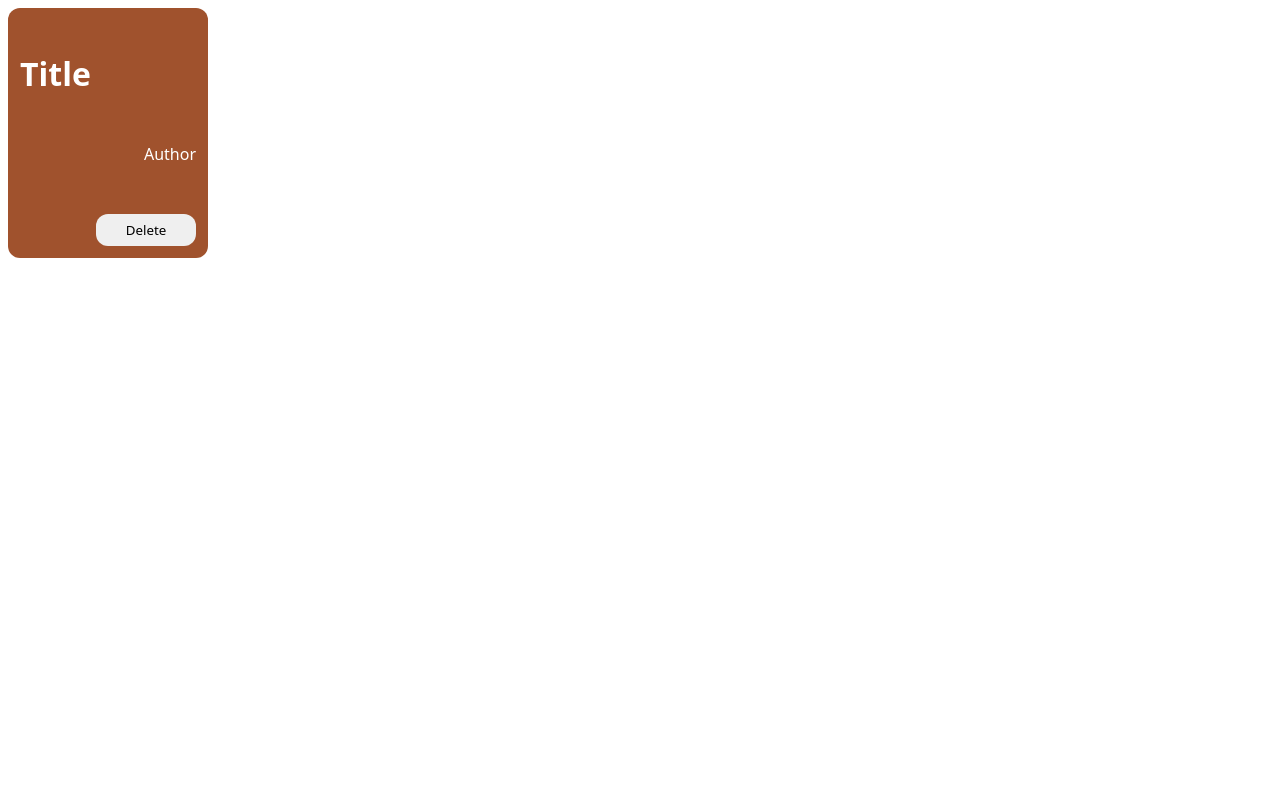
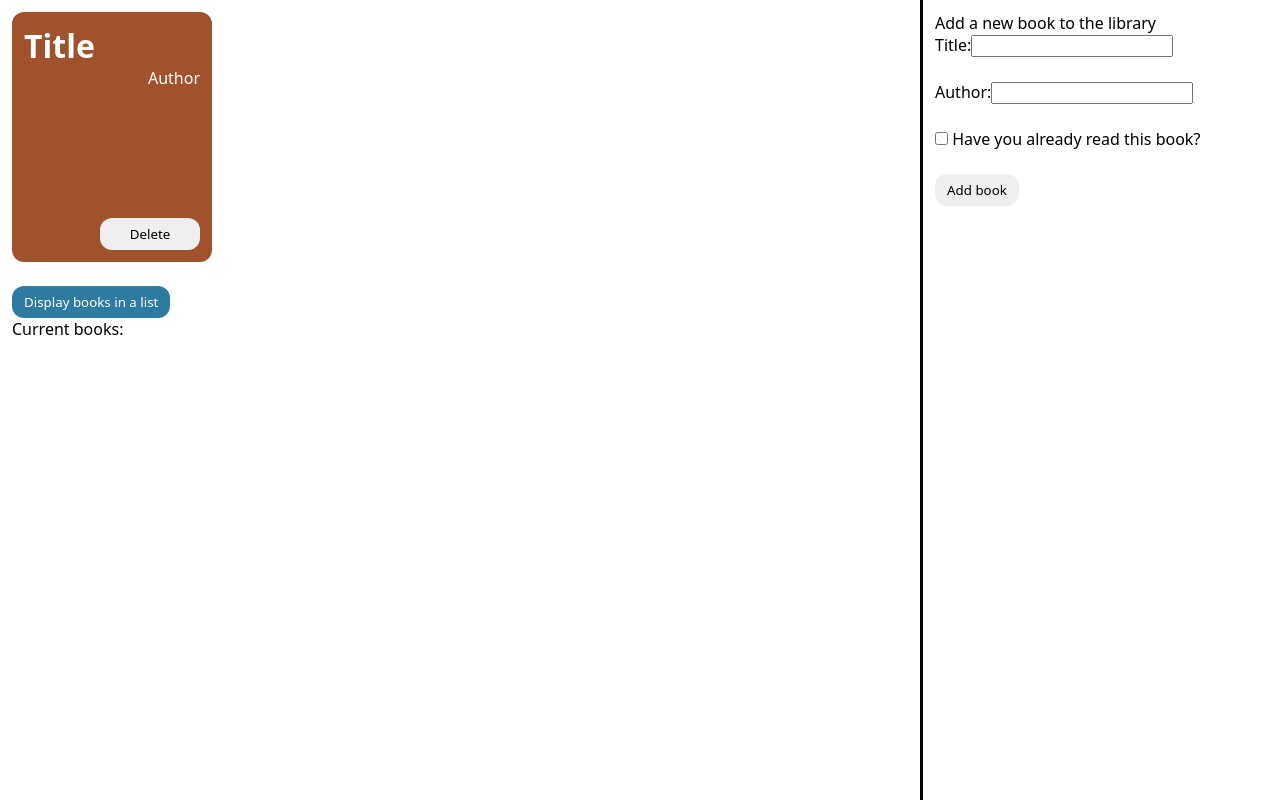
Before and after one commit to RNich5000/op-javascript-projects, a plain HTML site: page index.html in a window 1280 px wide. Drawn offline with Linux system fonts and the light colour scheme.

Commit message:
add sidebar for new books, list of current books

```diff
--- a/index.html
+++ b/index.html
@@ -7,13 +7,45 @@
 		<link rel="stylesheet" href="style.css" />
 	</head>
 	<body>
-		<div class="library">
-			<div class="book" id="book-01">
-				<p class="title">Title</p>
-				<p class="author">Author</p>
-				<button class="btn-delete">Delete</button>
+		<div class="main-content">
+			<div class="library">
+				<div class="book" id="book-01">
+					<p class="title">Title</p>
+					<p class="author">Author</p>
+					<button class="btn-delete">Delete</button>
+				</div>
 			</div>
+			<div class="book-list">
+				<button class="btn-display-book-list">Display books in a list</button>
+			</div>
+			<ul>
+				Current books:
+			</ul>
 		</div>
+
+		<div class="sidebar">
+			<div class="new-book-header">Add a new book to the library</div>
+			<form action="/">
+				<!-- form stuff here -->
+				<div>
+					<label for="new-title">Title:</label
+					><input type="text" name="new-title" id="new-title" />
+				</div>
+
+				<div>
+					<label for="new-author">Author:</label
+					><input type="text" name="new-author" id="new-author" />
+				</div>
+
+				<div>
+					<input type="checkbox" name="new-is-read" id="new-is-read" />
+					<label for="new-is-read">Have you already read this book?</label>
+				</div>
+
+				<div><button type="submit" class="btn-add">Add book</button></div>
+			</form>
+		</div>
+
 		<script src="script.js"></script>
 	</body>
 </html>
--- a/style.css
+++ b/style.css
@@ -1,7 +1,13 @@
 * {
-	border: 0;
+	margin: 0;
 	padding: 0;
 	font-family: system-ui;
+}
+
+.main-content {
+	display: inline-block;
+	width: 70%;
+	padding: 12px;
 }
 
 .library {
@@ -33,11 +39,39 @@
 .btn-delete {
 	align-self: flex-end;
 	margin-top: auto;
+	width: 100px;
+}
 
+button {
 	border: 0;
 	border-radius: 12px;
-
-	width: 100px;
+	padding: 0 12px;
 	height: 2rem;
 	line-height: 2rem;
 }
+
+button:hover {
+	cursor: pointer;
+}
+
+.sidebar {
+	position: fixed;
+	display: inline-block;
+	border-left: 3px solid black;
+	height: 100vh;
+	width: 30%;
+	padding: 12px;
+}
+
+form > div {
+	margin-bottom: 24px;
+}
+
+.btn-display-book-list {
+	background-color: #2d7ba0;
+	color: white;
+}
+
+.book-list {
+	margin-top: 24px;
+}
```
